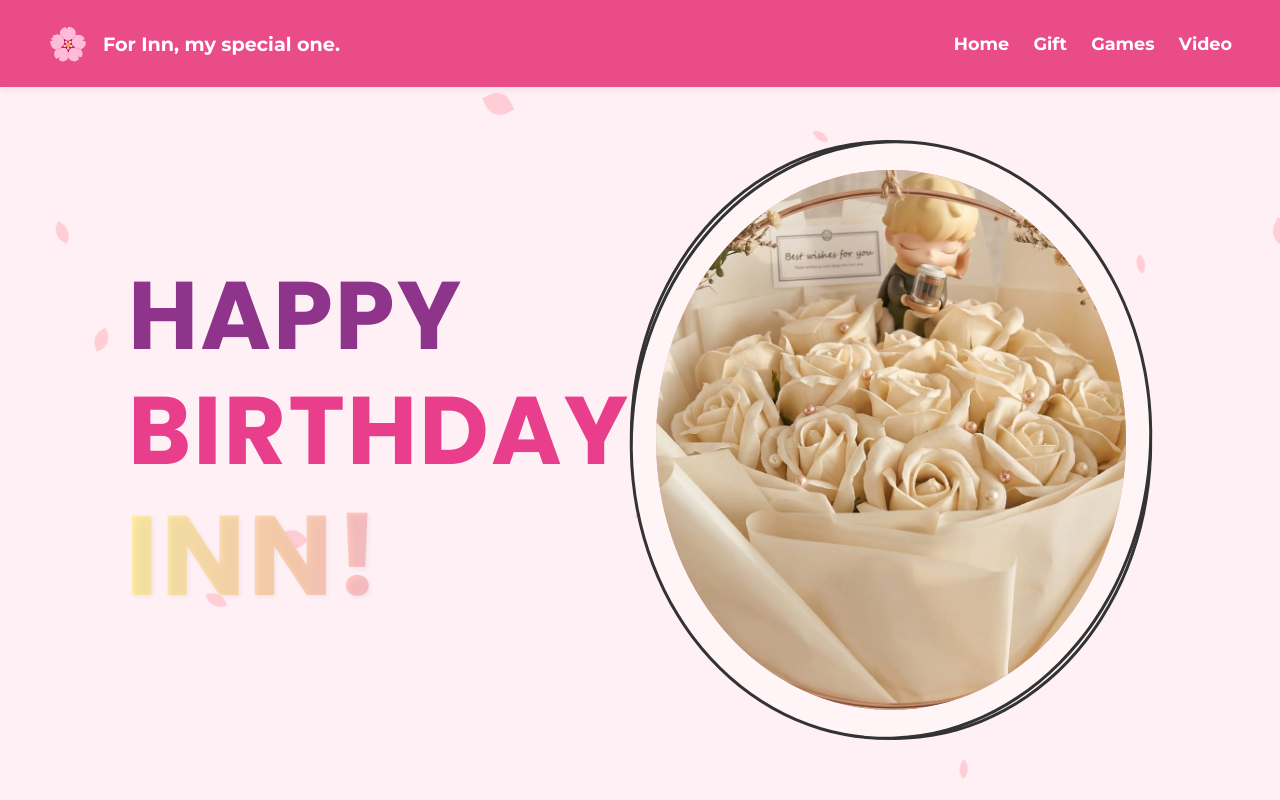
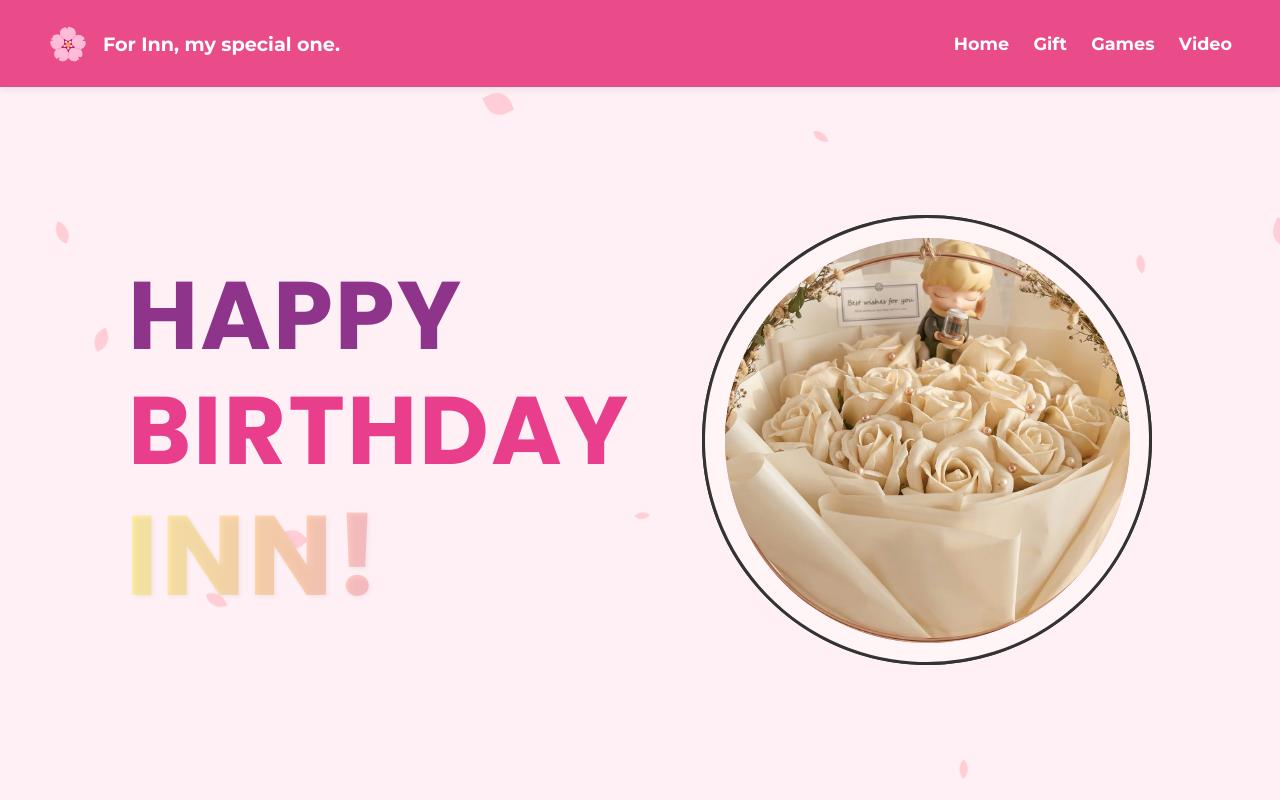
Before and after one commit to hkmluthfi/inn22, a plain HTML site: page index.html in a window 1280 px wide. Shown: the top 800 px of the page. Drawn offline with Linux system fonts and the light colour scheme.

Commit message:
Update index.html

```diff
--- a/index.html
+++ b/index.html
@@ -70,8 +70,8 @@
 
         .image-content {
             position: relative;
-            width: 600px;
-            height: 600px;
+            width: 450px;
+            height: 450px;
             display: flex;
             justify-content: center;
             align-items: center;
```
